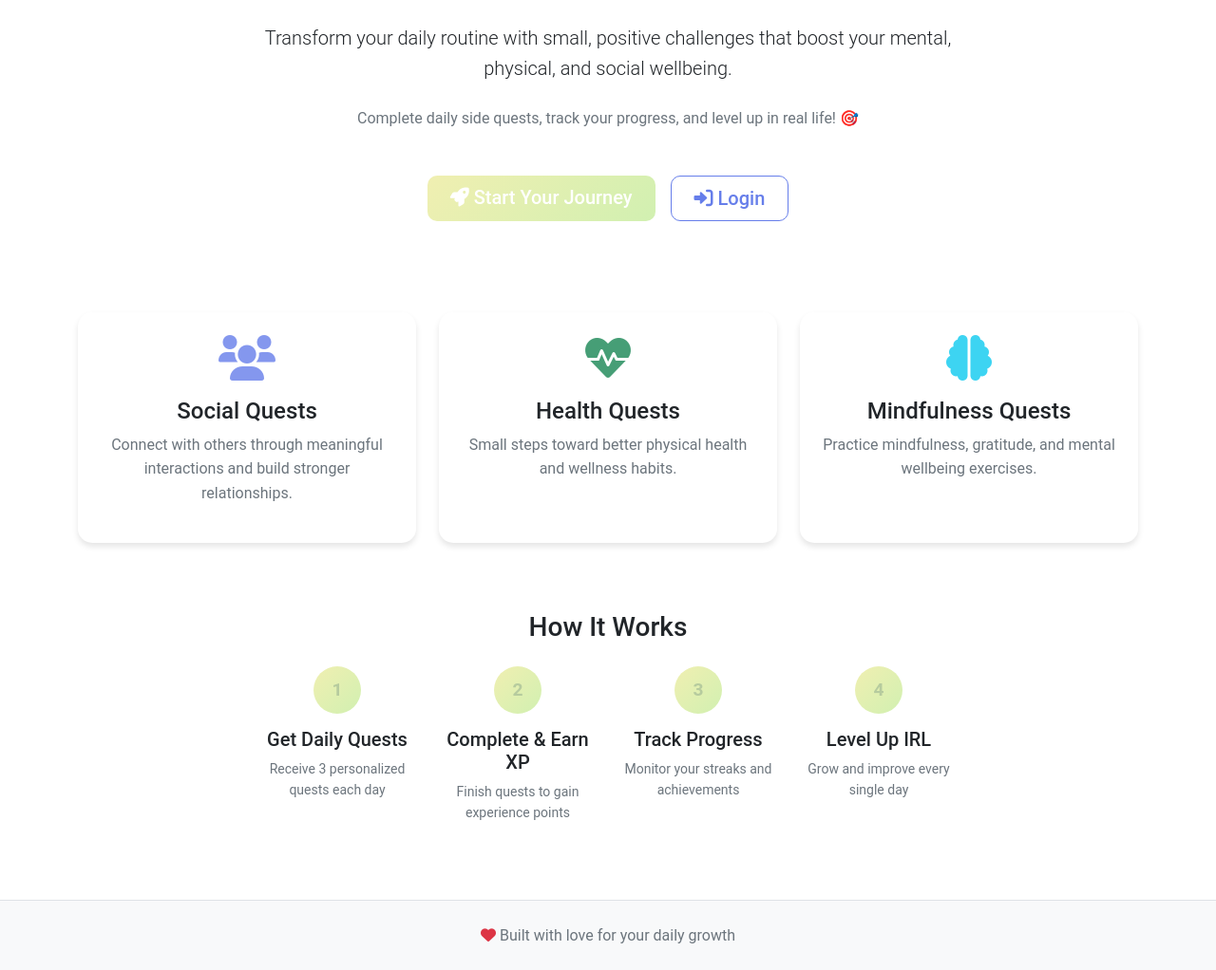
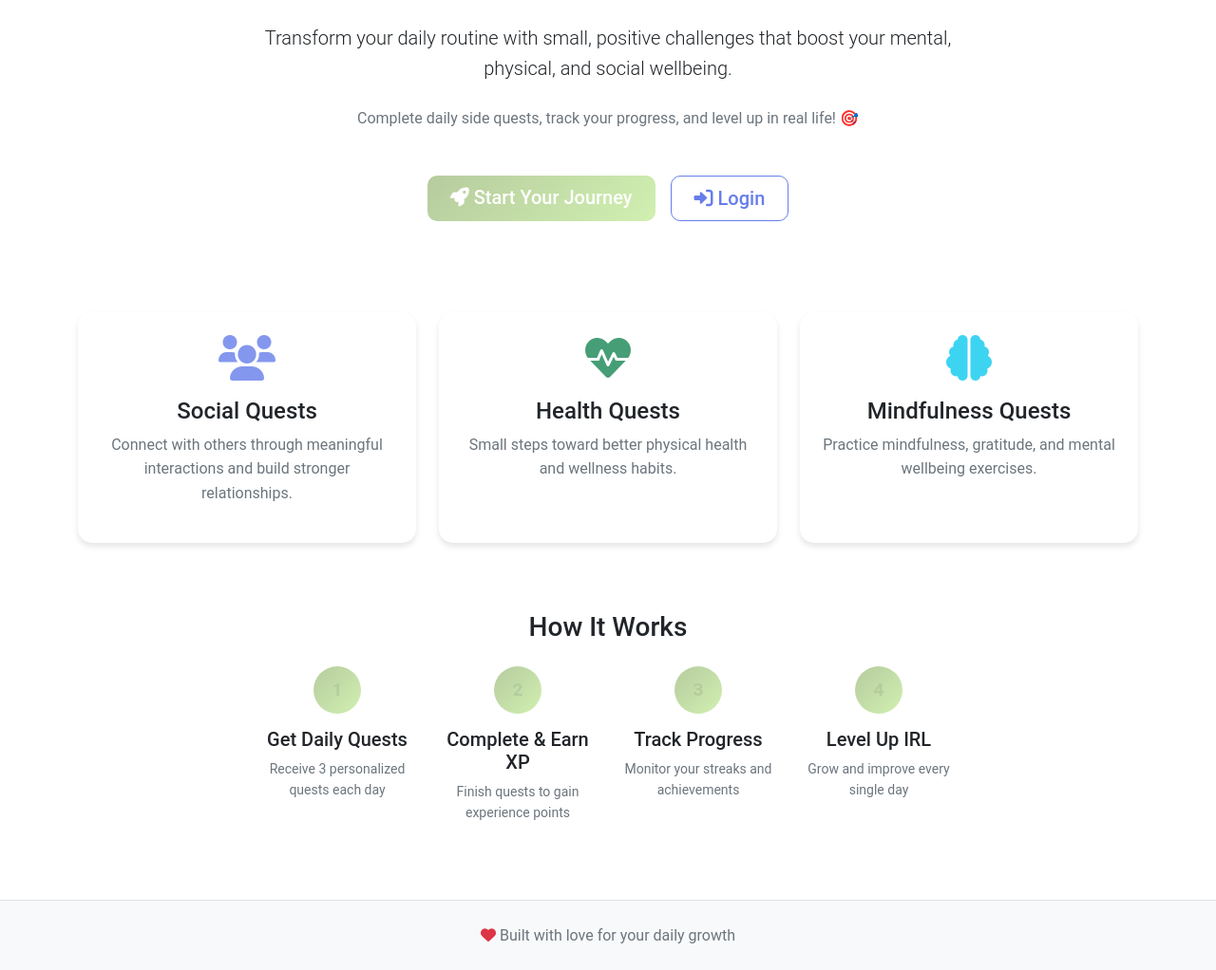
Before and after one commit to pierceluu10/Questr, a Flask app: page / in a window 1280 px wide. Shown: the part 205-1227 px from the top of the page at 95% size. Run offline with Flask 3, Linux system fonts and the light colour scheme.

Commit message:
Update primary and light background colors in CSS

```diff
--- a/static/css/style.css
+++ b/static/css/style.css
@@ -1,12 +1,12 @@
 /* SideQuestly Custom Styles */
 
 :root {
-    --primary-color: #f0efb1;
+    --primary-color: #b6cb9e;
     --secondary-color: #d1f0b1;
     --success-color: #6ede8a;
     --warning-color: #f27059;
     --info-color: #8c8a93;
-    --light-bg: #afdae0;
+    --light-bg: #c2dfe3;
     --card-shadow: 0 4px 6px rgba(0, 0, 0, 0.1);
 }
 
@@ -46,7 +46,7 @@ body {
 
 /* Quest Cards */
 .quest-card {
-    background: #f0e5b1;
+    background: #d1f0b1;
     border-radius: 15px;
     box-shadow: var(--card-shadow);
     transition: all 0.3s ease;
@@ -186,7 +186,7 @@ body {
 }
 
 .profile-header h2 {
-    color: white;
+    color: white !important;
     text-shadow: 0 2px 4px rgba(0, 0, 0, 0.2);
 }
 
```
